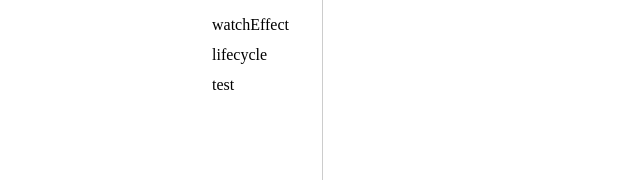
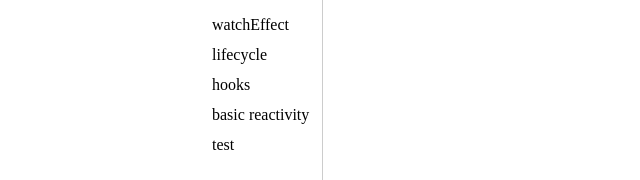
Before and after one commit to tianqing617/vue3Study, a Vue app: page / in a window 1280 px wide. Shown: the part 150-330 px from the top of the page, without its empty margins (58-698 px from the left). Built offline with nearby package versions, Linux system fonts and the light colour scheme.

Commit message:
Basic Reactivity

```diff
--- /dev/null
+++ b/src/components/BasicReactivityDemo.vue
@@ -0,0 +1,46 @@
+<template>
+  <h3>响应式校验，请查看 console 和源码</h3>
+  <hr>
+
+  <h3>toRefs 测试：</h3>
+  <p>
+    <span>名称：</span>
+    <span>{{name}}</span>
+  </p>
+  <p>
+    <span>价格：</span>
+    <span>{{price}}</span>
+  </p>
+</template>
+
+<script>
+  // 响应式数据判断
+  import {
+    ref,
+    reactive,
+    toRefs,
+    readonly,
+    isRef,
+    isReactive,
+    isReadonly,
+    isProxy
+  } from 'vue'
+
+  export default {
+    name:'BasicReactivityDemo',
+    setup(){
+      let car = reactive({ name:'奔驰', price:'40W' })
+      let sum = ref(0)
+      let car2 = readonly(car)
+
+      console.log('isRef', isRef(sum))
+      console.log('isReactive', isReactive(car))
+      console.log('isReadonly', isReadonly(car2))
+      console.log('isProxy car', isProxy(car))
+      console.log('isProxy sum', isProxy(sum))
+
+      // 创建一个 ref 对象，其value值指向另一个对象中的某个属性
+      return { ...toRefs(car) }
+    }
+  }
+</script>
--- a/src/components/LifeCycleDemo.vue
+++ b/src/components/LifeCycleDemo.vue
@@ -67,7 +67,7 @@
     },
 
     render() {
-      return h('div', '生命周期');
+      return h('div', '生命周期：在 console 中查看结果。');
     },
   }
 </script>
--- a/src/components/index.js
+++ b/src/components/index.js
@@ -6,6 +6,8 @@ import ComputedDemo from './ComputedDemo.vue'
 import WatchDemo from './WatchDemo.vue'
 import WatchEffectDemo from './WatchEffectDemo.vue'
 import LifeCycleDemo from './LifeCycleDemo.vue'
+import HooksDemo from './hooks/index.vue'
+import BasicReactivityDemo from './BasicReactivityDemo.vue'
 
 export default {
   Test,
@@ -16,4 +18,6 @@ export default {
   WatchDemo,
   WatchEffectDemo,
   LifeCycleDemo,
+  HooksDemo,
+  BasicReactivityDemo,
 };
--- a/src/menu.js
+++ b/src/menu.js
@@ -35,6 +35,16 @@ export default [
     "showName": "lifecycle",
   },
   {
+    "id": 9,
+    "name": "HooksDemo",
+    "showName": "hooks",
+  },
+  {
+    "id": 10,
+    "name": "BasicReactivityDemo",
+    "showName": "basic reactivity",
+  },
+  {
     "id": 6,
     "name": "Test",
     "showName": "test",
```
